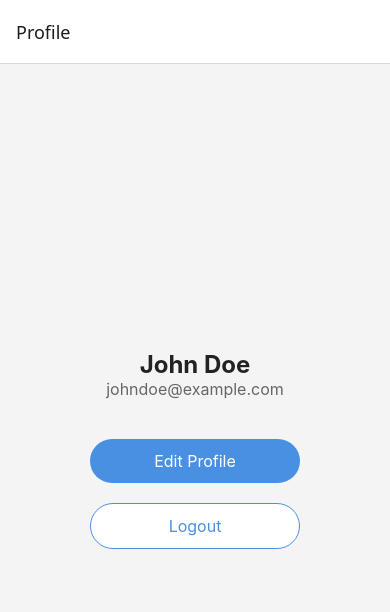
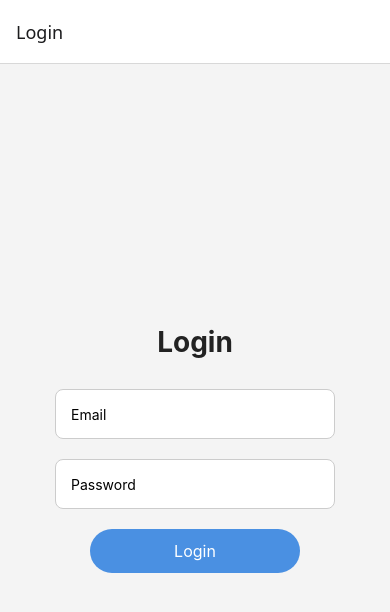
Before and after one commit to M-Faizhal/mobile_uts, a React Native app: screen / in a window 390 px wide. Shown: the top 612 px of the page. Built offline with nearby package versions, Linux system fonts and the light colour scheme.

Commit message:
Login Page

```diff
--- a/App.js
+++ b/App.js
@@ -1,20 +1,21 @@
 import React, { useState } from "react";
 import { NavigationContainer } from "@react-navigation/native";
 import { createNativeStackNavigator } from "@react-navigation/native-stack";
+import LoginScreen from "./screens/Login";
 import ProfileScreen from "./screens/ShowProfile";
 import EditProfileScreen from "./screens/EditProfile";
 
 const Stack = createNativeStackNavigator();
 
 export default function App() {
-  const [user, setUser] = useState({
-    name: "John Doe",
-    email: "johndoe@example.com",
-  });
+  const [user, setUser] = useState(null);
 
-   return (
+  return (
     <NavigationContainer>
-      <Stack.Navigator>
+      <Stack.Navigator initialRouteName={user ? "Profile" : "Login"}>
+        <Stack.Screen name="Login">
+          {props => <LoginScreen {...props} setUser={setUser} />}
+        </Stack.Screen>
         <Stack.Screen name="Profile">
           {props => <ProfileScreen {...props} user={user} />}
         </Stack.Screen>
--- /dev/null
+++ b/screens/Login.js
@@ -0,0 +1,93 @@
+import React, { useState } from "react";
+import {
+  View,
+  Text,
+  TextInput,
+  TouchableOpacity,
+  StyleSheet,
+  Alert,
+} from "react-native";
+
+const LoginScreen = ({ navigation, setUser }) => {
+    const [email, setEmail] = useState("");
+    const [password, setPassword] = useState("");
+
+    const handleLogin = () => {
+      const validEmail = "johndoe@example.com";
+      const validPassword = "password123";
+
+      if (email === validEmail && password === validPassword) {
+        setUser({ name: "John Doe", email }); // Set user data
+        Alert.alert("Login Successful", "Welcome back!", [
+          { text: "OK", onPress: () => navigation.navigate("Profile") },
+        ]);
+      } else {
+        Alert.alert("Login Failed", "Invalid email or password.");
+      }
+    };
+
+    return (
+      <View style={styles.container}>
+        <Text style={styles.title}>Login</Text>
+        <TextInput
+          style={styles.input}
+          placeholder="Email"
+          value={email}
+          onChangeText={setEmail}
+          keyboardType="email-address"
+          autoCapitalize="none"
+        />
+        <TextInput
+          style={styles.input}
+          placeholder="Password"
+          value={password}
+          onChangeText={setPassword}
+          secureTextEntry
+        />
+        <TouchableOpacity style={styles.button} onPress={handleLogin}>
+          <Text style={styles.buttonText}>Login</Text>
+        </TouchableOpacity>
+      </View>
+    );
+  };
+
+export default LoginScreen;
+
+const styles = StyleSheet.create({
+  container: {
+    flex: 1,
+    backgroundColor: "#f4f4f4",
+    alignItems: "center",
+    justifyContent: "center",
+    padding: 20,
+  },
+  title: {
+    fontSize: 28,
+    fontWeight: "bold",
+    color: "#222",
+    marginBottom: 20,
+  },
+  input: {
+    width: "80%",
+    height: 50,
+    backgroundColor: "#fff",
+    borderRadius: 8,
+    paddingHorizontal: 15,
+    marginVertical: 10,
+    borderWidth: 1,
+    borderColor: "#ccc",
+  },
+  button: {
+    backgroundColor: "#4a90e2",
+    paddingVertical: 12,
+    paddingHorizontal: 30,
+    borderRadius: 25,
+    marginVertical: 10,
+    width: "60%",
+    alignItems: "center",
+  },
+  buttonText: {
+    color: "#fff",
+    fontSize: 16,
+  },
+});
--- a/screens/ShowProfile.js
+++ b/screens/ShowProfile.js
@@ -8,6 +8,20 @@ import {
 
 
 const ProfileScreen = ({ navigation, user }) => {
+  if (!user) {
+    return (
+      <View style={styles.container}>
+        <Text style={styles.name}>No user data available</Text>
+        <TouchableOpacity
+          style={styles.button}
+          onPress={() => navigation.navigate("Login")}
+        >
+          <Text style={styles.buttonText}>Go to Login</Text>
+        </TouchableOpacity>
+      </View>
+    );
+  }
+
   return (
     <View style={styles.container}>
       <Text style={styles.name}>{user.name}</Text>
@@ -26,7 +40,6 @@ const ProfileScreen = ({ navigation, user }) => {
     </View>
   );
 };
-
 export default ProfileScreen;
 
 const styles = StyleSheet.create({
```
